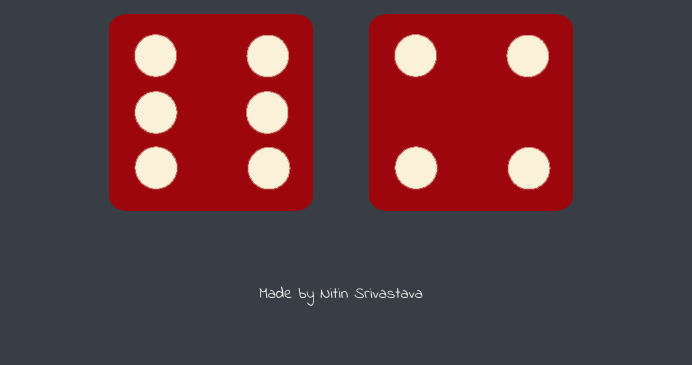
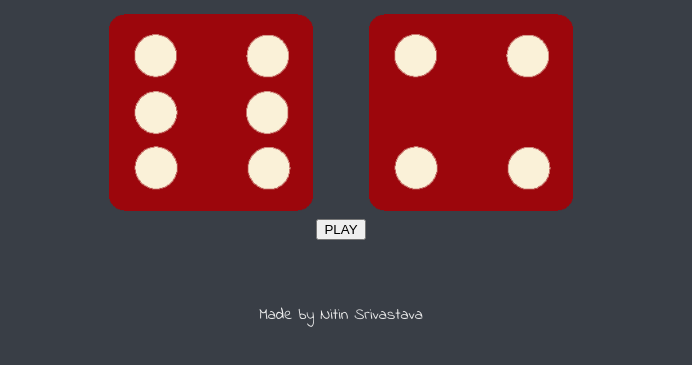
Before and after one commit to Nit078/DIce-Game, a plain HTML site: page index.html in a window 1280 px wide. Shown: the part 321-686 px from the top of the page, without its empty margins (299-991 px from the left). Drawn offline with Linux system fonts and the light colour scheme.

Commit message:
Update index.html

```diff
--- a/index.html
+++ b/index.html
@@ -21,7 +21,8 @@
         <p>Player 2</p>
         <img class="img2" src="images/dice6.png">
       </div>
-
+        <br>
+      <button  class="again" type="button" onClick="refreshPage()">PLAY</button>
     </div>
    <script src="dice.js" charset="utf-8"></script>
 
```
